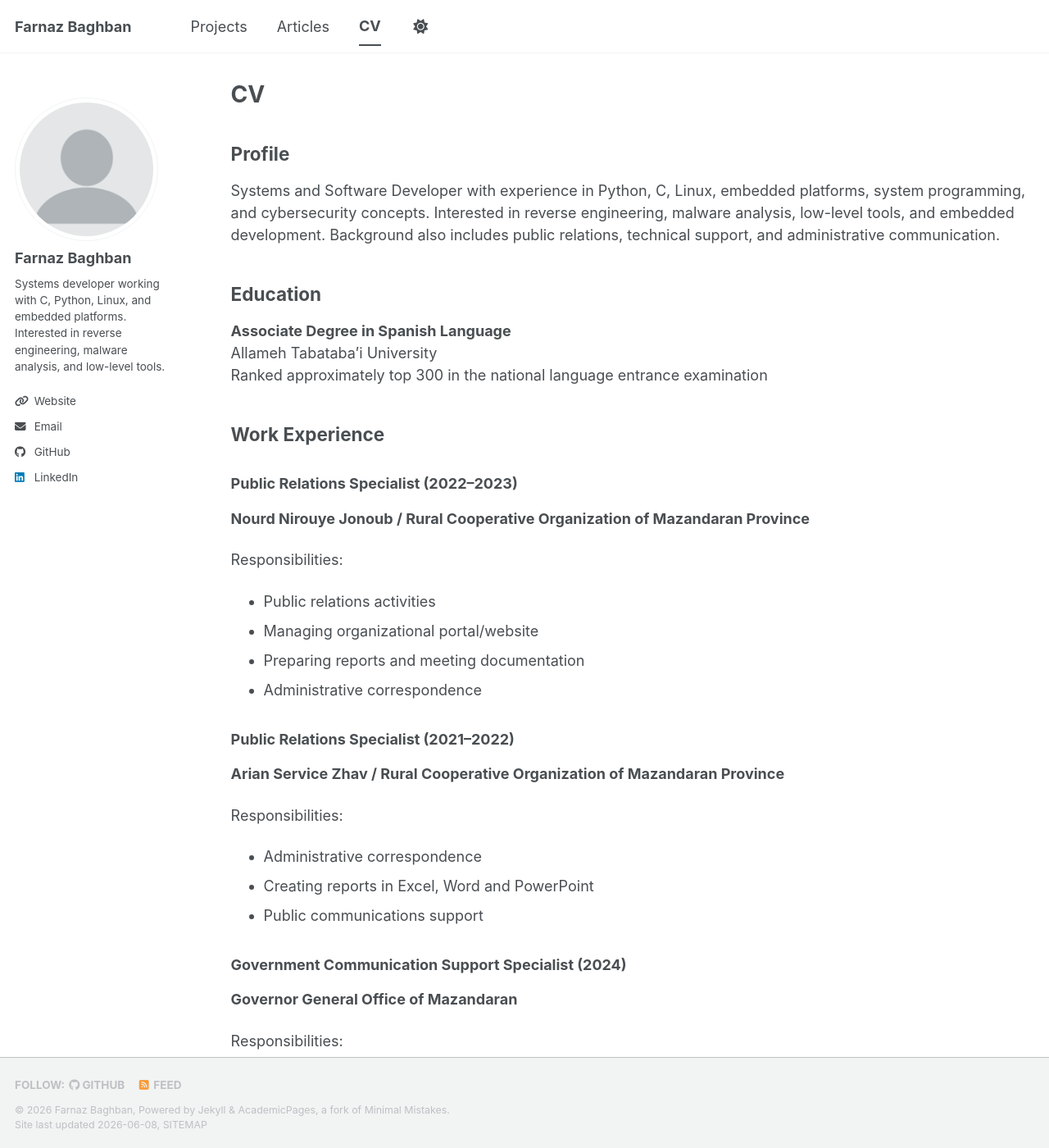
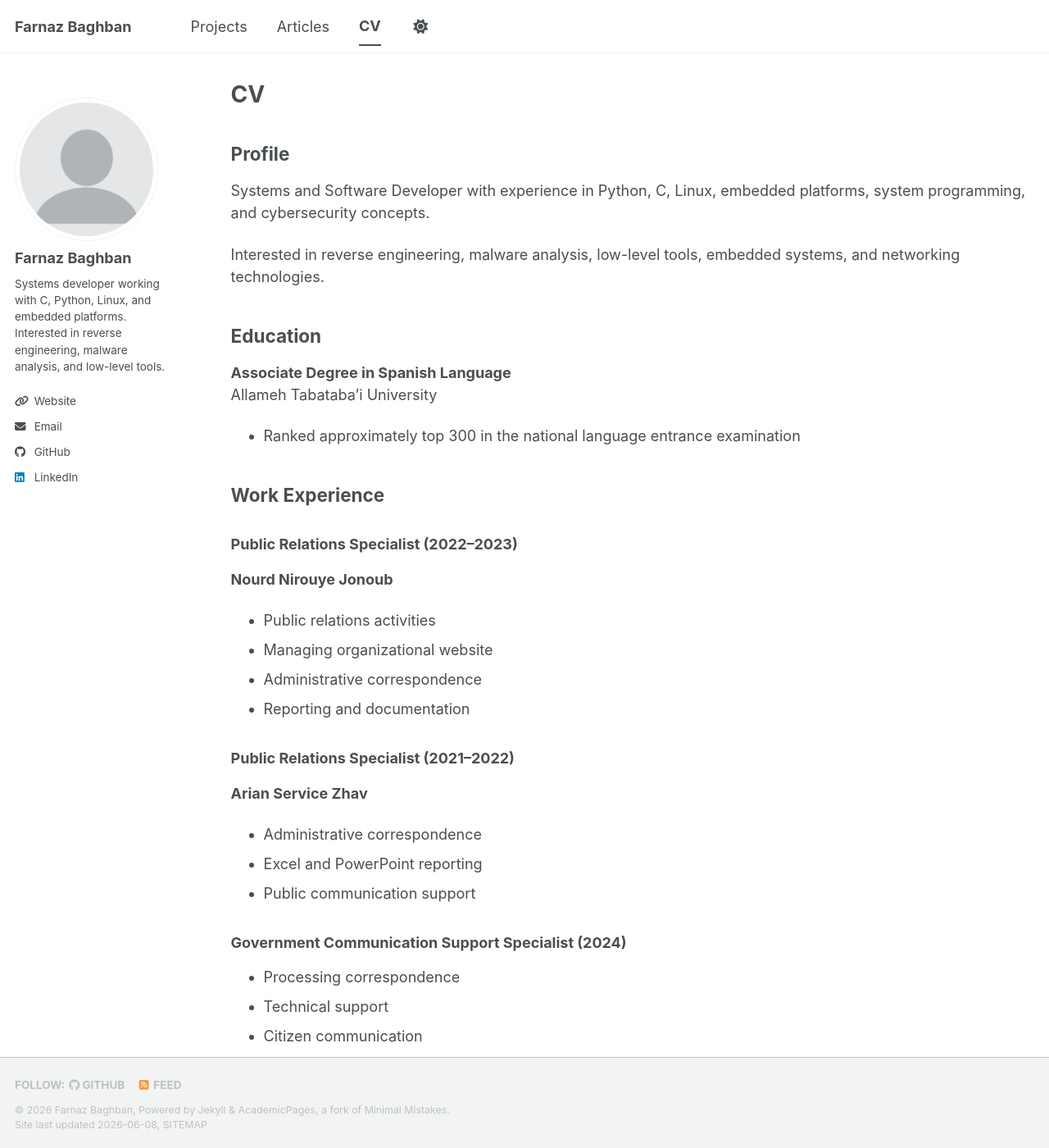
Before and after one commit to Farnaz-Baghban/Farnaz-Baghban.github.io, a Jekyll site: the page built from _pages/cv.md, in a window 1280 px wide and 1400 px high. Shown: the whole window at 82% size. Built offline with Jekyll 4.4.1, drawn with Linux system fonts in a browser that asks for light colours; a script bundle is joined from its source files by our own code; library files that are not in the unit come from our copies; some of the changed text lies outside the part shown.

Commit message:
Update cv.md

```diff
--- a/_pages/cv.md
+++ b/_pages/cv.md
@@ -7,62 +7,47 @@ redirect_from:
   - /resume
 ---
 
-{% include base_path %}
-
 ## Profile
 
-Systems and Software Developer with experience in Python, C, Linux, embedded platforms, system programming, and cybersecurity concepts. Interested in reverse engineering, malware analysis, low-level tools, and embedded development. Background also includes public relations, technical support, and administrative communication.
+Systems and Software Developer with experience in Python, C, Linux, embedded platforms, system programming, and cybersecurity concepts.
+
+Interested in reverse engineering, malware analysis, low-level tools, embedded systems, and networking technologies.
 
 ## Education
 
 **Associate Degree in Spanish Language**
 Allameh Tabataba'i University
-Ranked approximately top 300 in the national language entrance examination
+
+- Ranked approximately top 300 in the national language entrance examination
 
 ## Work Experience
 
 ### Public Relations Specialist (2022–2023)
-**Nourd Nirouye Jonoub / Rural Cooperative Organization of Mazandaran Province**
-
-Responsibilities:
+**Nourd Nirouye Jonoub**
 
 - Public relations activities
-- Managing organizational portal/website
-- Preparing reports and meeting documentation
+- Managing organizational website
 - Administrative correspondence
+- Reporting and documentation
 
 ### Public Relations Specialist (2021–2022)
-**Arian Service Zhav / Rural Cooperative Organization of Mazandaran Province**
-
-Responsibilities:
+**Arian Service Zhav**
 
 - Administrative correspondence
-- Creating reports in Excel, Word and PowerPoint
-- Public communications support
+- Excel and PowerPoint reporting
+- Public communication support
 
 ### Government Communication Support Specialist (2024)
-**Governor General Office of Mazandaran**
 
-Responsibilities:
-
-- Processing public correspondence
-- Citizen support and communication
-- Technical assistance for users
+- Processing correspondence
+- Technical support
+- Citizen communication
 
 ### Programmer (2019–2020)
 **Hooshmandkaran Asr**
 
-Responsibilities:
-
 - Website development
 - Front-end implementation
-
-### Motion Graphics Designer (2019)
-**Hynext**
-
-Responsibilities:
-
-- Creating motion graphics and digital media content
 
 ## Skills
 
@@ -94,40 +77,31 @@ Responsibilities:
 - Hidden Markov Models
 - Data Analysis
 
-### Other
-- Microsoft Office
-- Technical Support
-- Public Relations
-
 ## Projects
 
 ### Raw Disk File Carver
-Python-based signature recovery tool for JPEG, PNG, PDF and other formats using low-level binary processing and direct disk scanning.
+Signature-based file recovery and binary disk scanning tool.
 
 ### Mini Malware Sandbox
-C-based isolated environment for executable behavior analysis and system call monitoring.
+Lightweight executable behavior analysis environment.
 
 ### Markov Chain Text Generator
-Probabilistic text generation model with preprocessing pipeline.
+Probabilistic text generation project.
 
-### Dragon Repeller RPG
-JavaScript browser-based RPG game with state management.
-
-### Todo Application
-Responsive web application with CRUD functionality and Local Storage support.
+### ESP32 IoT Sensor System
+ESP32 MQTT and FreeRTOS sensor platform.
 
 ## Certificates
 
-- Python Programming — Technical and Vocational Organization
+- Python Programming
 - CCNA Security
-- IS Foundations — Hack The Box
-- Investment Banking Job Simulation — Forage
+- IS Foundations (HTB)
 - ICDL
 - Teacher Training Course (TTC)
 
 ## Languages
 
-- Persian — Native
+- Persian (Native)
 - English
 - German
 - Spanish
@@ -136,8 +110,7 @@ Responsive web application with CRUD functionality and Local Storage support.
 
 - GitHub: https://github.com/Farnaz-Baghban
 - LinkedIn: https://www.linkedin.com/in/farnaz-baghban-19b618193
-- Portfolio: https://farnaz-baghban.github.io
-
+- Website: https://farnaz-baghban.github.io
 - GitHub: https://github.com/Farnaz-Baghban
 - LinkedIn: https://www.linkedin.com/in/farnaz-baghban-19b618193
-- Portfolio: https://farnaz-baghban.github.io
+- Website: https://farnaz-baghban.github.io
```
Also changed, not shown: other parts of _pages/cv.md (+2 -4 lines).
